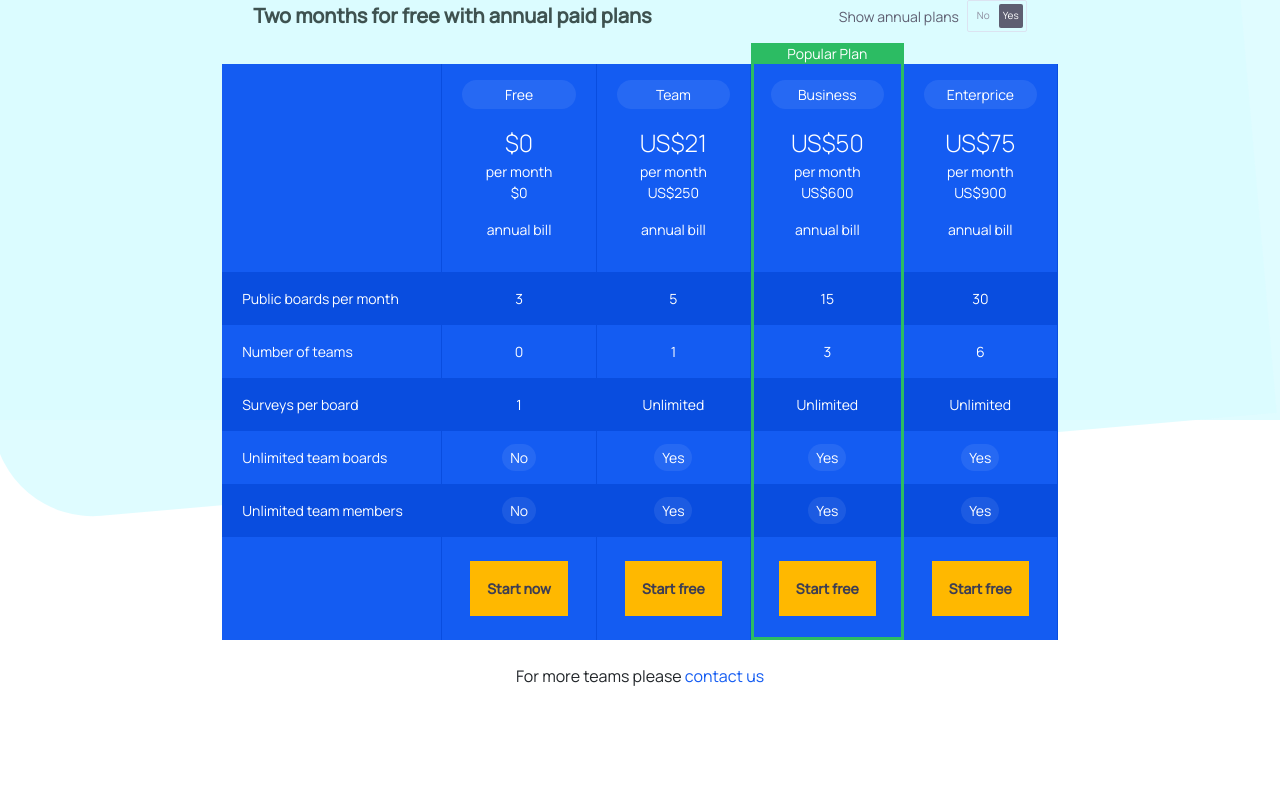
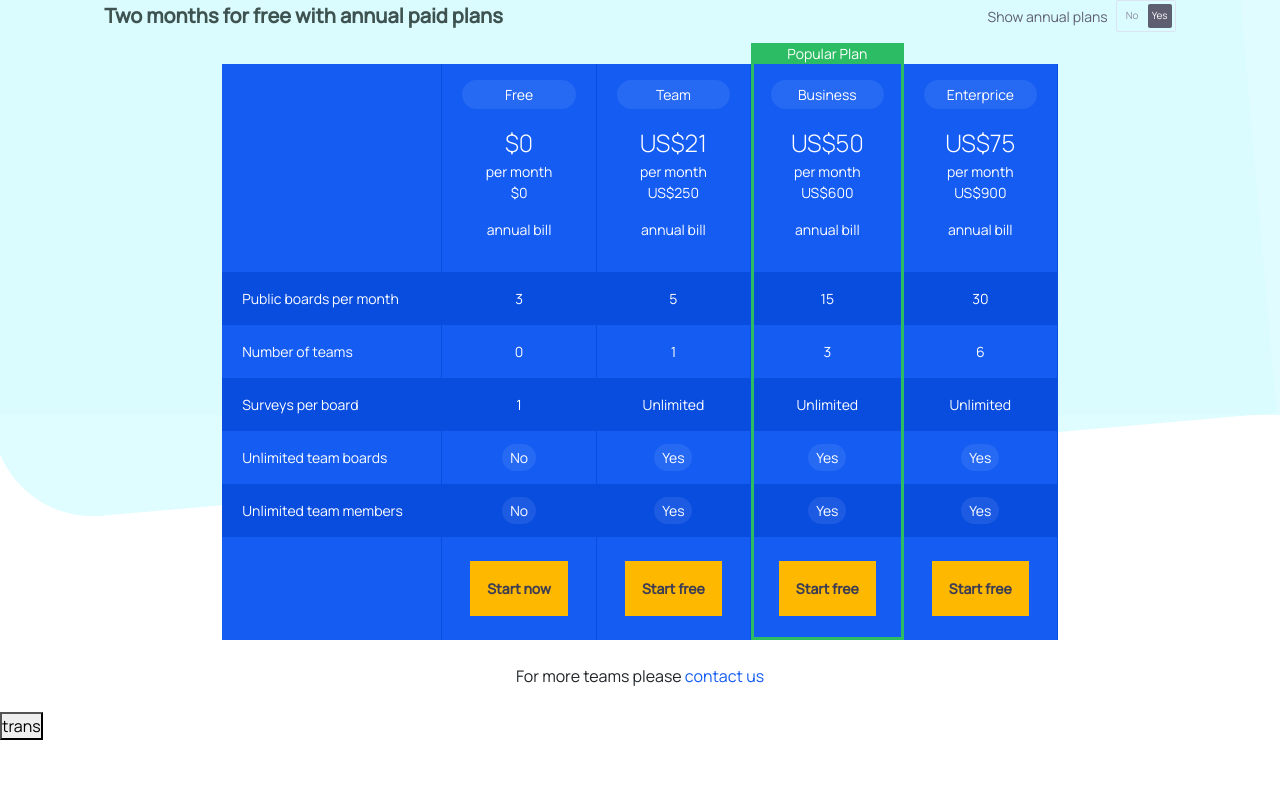
Before and after one commit to Amas9nine/solid-retro, a React (Create React App) app: page /pricing in a window 1280 px wide. Shown: the top 800 px of the page. Built offline with nearby package versions, Linux system fonts and the light colour scheme.

Commit message:
fix:solved comments header fix

```diff
--- a/src/pages/PricingPage/PricingPage.jsx
+++ b/src/pages/PricingPage/PricingPage.jsx
@@ -6,7 +6,7 @@ import { pricing } from "../../constants/pricingPage";
 
 export default function PricingPage() {
   const [head, setHead] = useState(false);
-  const { t } = useTranslation();
+  const { t, i18n } = useTranslation();
   return (
     <>
       <div className={css.backColor}></div>
@@ -71,6 +71,7 @@ export default function PricingPage() {
           <a href="">{t("pricing.contact")}</a>
         </span>
       </div>
+      <button onClick={() => i18n.changeLanguage("ru")}>trans</button>
     </>
   );
 }
--- a/src/pages/PricingPage/pricingPage.module.scss
+++ b/src/pages/PricingPage/pricingPage.module.scss
@@ -5,9 +5,9 @@
   position: absolute;
   z-index: -1;
   width:100%;
-  height: 420px;
+  height: 415px;
   @include breackpoint(lg){
-    height: 430px;
+    height: 425px;
   }
   @include breackpoint(sm){
     height: 445px;
@@ -31,10 +31,8 @@
   display: flex;
   align-items: center;
   margin: 0 auto;
-  justify-content: space-evenly;
-  width: 100%;
-
-
+  justify-content: space-between;
+  width: 96%;
   h1 {
     color: #3e5250;
     font-family: Manrope, sans-serif;
@@ -42,7 +40,6 @@
     font-size: 20px;
     line-height: 24px;
     margin: 0;
-    margin-right: 16px;
   }
 
   @include breackpoint(lg) {
@@ -50,7 +47,6 @@
     flex-direction: column;
     justify-content: center;
     text-align: center;
-
     h1 {
       margin: 0;
       padding-bottom: 5px;
```
